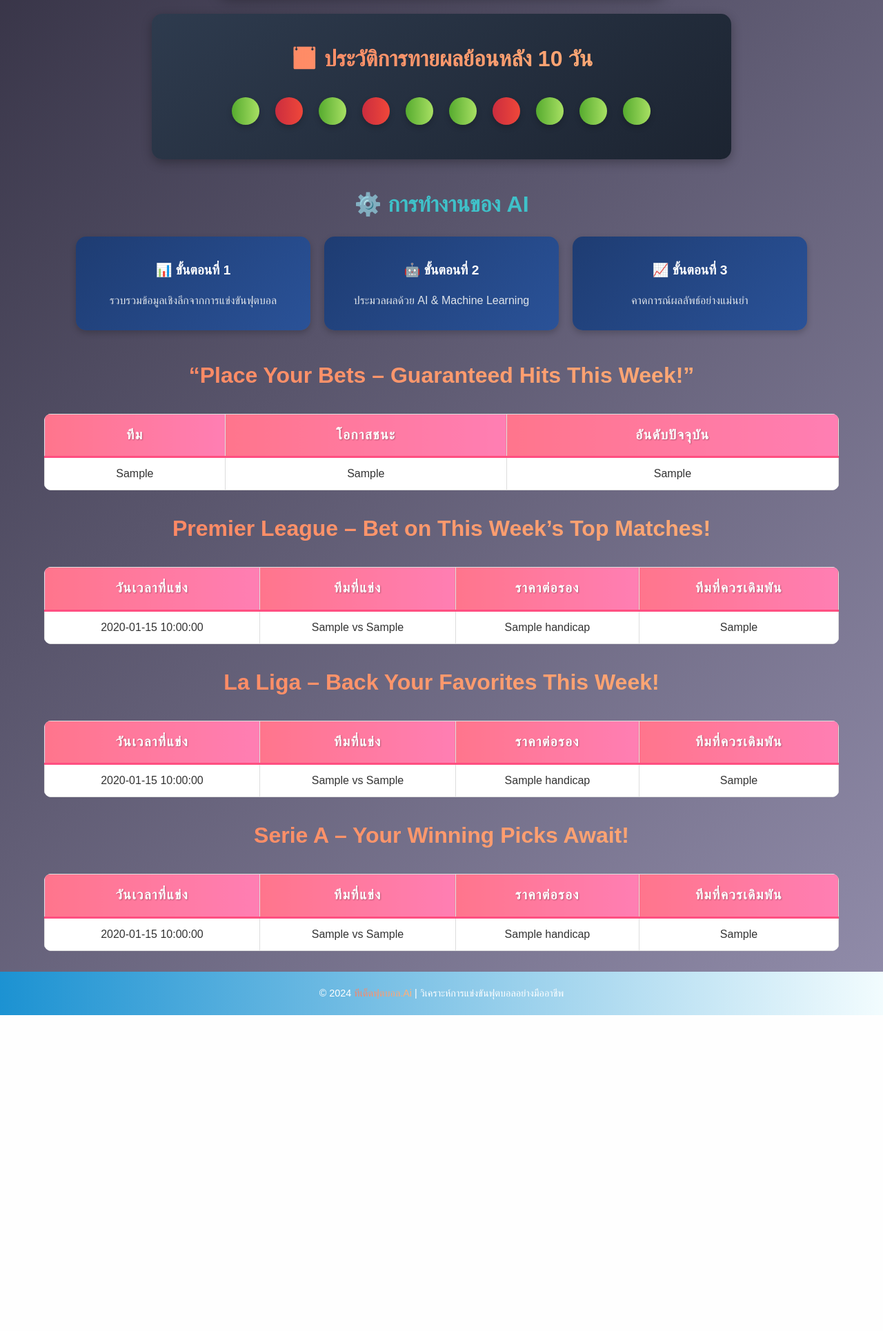
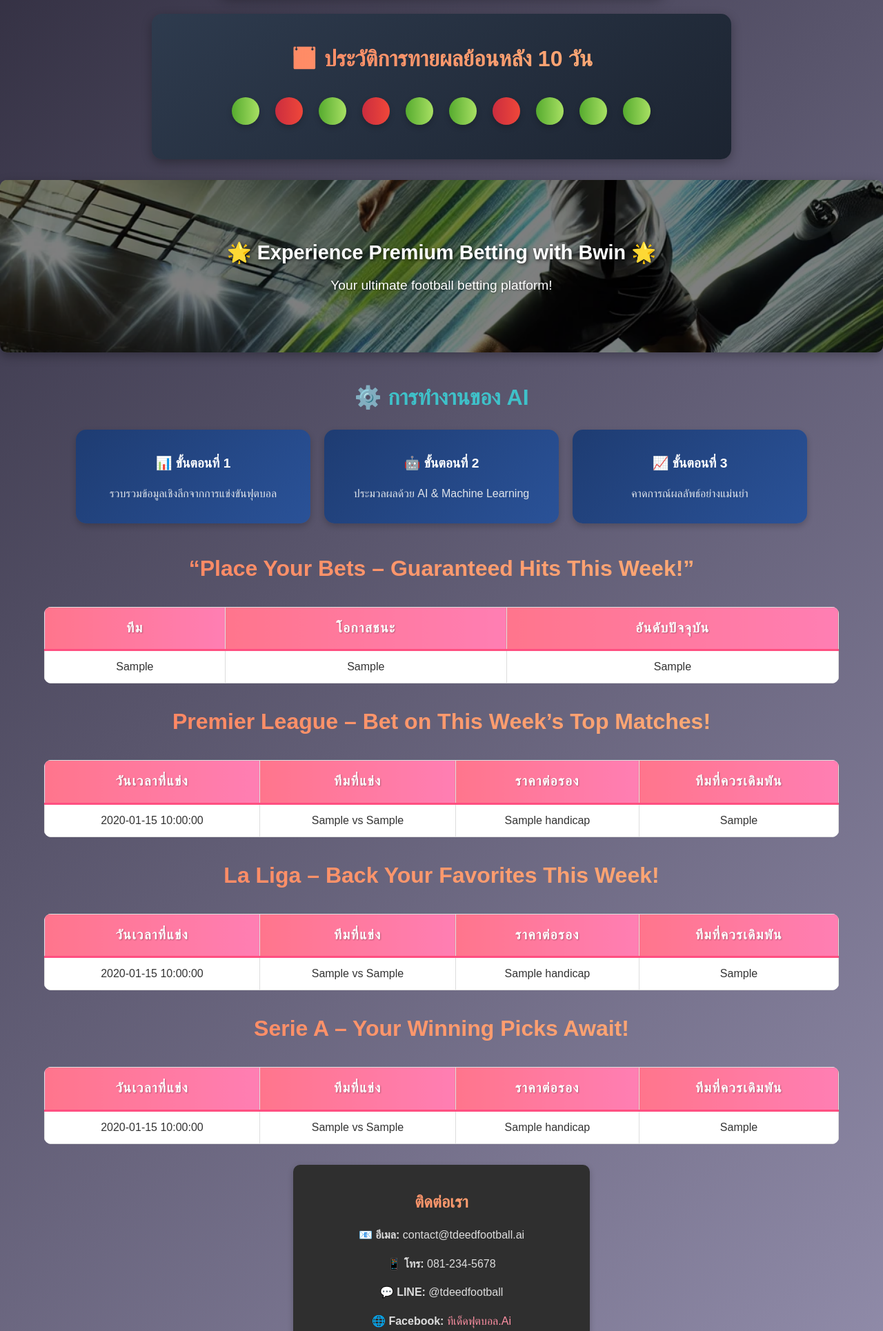
Before and after one commit to NuttWarunyu/RuZy, a Flask app: template templates/template.html in a window 1280 px wide. Shown: the part 817-2747 px from the top of the page at 69% size. Before the commit the page ends 2289 px from the top, so only its background shows below. Run offline with Flask 3, Linux system fonts and the light colour scheme; the template is opened without the code that fills it: most values are stand-ins (such as "Sample title", 1, 10 or a date in 2020).

Commit message:
Update your message

```diff
--- a/templates/template.html
+++ b/templates/template.html
@@ -93,6 +93,64 @@
         <button onclick="closeDetails()">ปิด</button>
     </div>
 </section>
+
+
+<!-- Ad Section -->
+<div id="ad-placeholder" class="ad-slot">
+    <div class="ad-content">
+        <h2>🌟 Experience Premium Betting with Bwin 🌟</h2>
+        <p>Your ultimate football betting platform!</p>
+    </div>
+</div>
+
+<!-- CSS -->
+<style>
+    .ad-slot {
+        width: 100%;
+        height: 250px;
+        margin: 20px auto;
+        background: url('/static/images/ad_background.jpg') center/cover no-repeat;
+        color: #fff;
+        text-align: center;
+        font-size: 1.5rem;
+        border-radius: 10px;
+        box-shadow: 0 5px 15px rgba(0, 0, 0, 0.3);
+        display: flex;
+        justify-content: center;
+        align-items: center;
+        position: relative;
+    }
+
+    .ad-slot::before {
+        content: "";
+        position: absolute;
+        top: 0;
+        left: 0;
+        width: 100%;
+        height: 100%;
+        background: rgba(0, 0, 0, 0.5); /* ช่วยเพิ่มความชัดเจนให้ข้อความ */
+        border-radius: 10px;
+        z-index: 1;
+    }
+
+    .ad-content {
+        position: relative;
+        z-index: 2; /* ทำให้ข้อความอยู่เหนือพื้นหลัง */
+    }
+
+    .ad-content h2 {
+        font-size: 1.8rem;
+        font-weight: bold;
+        margin: 0;
+        text-shadow: 2px 2px 5px rgba(0, 0, 0, 0.7);
+    }
+
+    .ad-content p {
+        font-size: 1.2rem;
+        margin: 10px 0 0;
+        text-shadow: 1px 1px 3px rgba(0, 0, 0, 0.5);
+    }
+</style>
 
  <!-- การทำงานของ ai -->
 <div id="ai-workflow">
@@ -284,6 +342,51 @@
         }
     </script>
 
+<!-- Contact Section -->
+<section id="contact-us">
+    <h3 class="section-title gradient-text">ติดต่อเรา</h3>
+    <div class="contact-card">
+        <p><strong>📧 อีเมล:</strong> contact@tdeedfootball.ai</p>
+        <p><strong>📱 โทร:</strong> 081-234-5678</p>
+        <p><strong>💬 LINE:</strong> @tdeedfootball</p>
+        <p><strong>🌐 Facebook:</strong> <a href="https://facebook.com/tdeedfootball" target="_blank">ทีเด็ดฟุตบอล.Ai</a></p>
+    </div>
+</section>
+
+<!-- Style for Contact Section -->
+<style>
+    #contact-us {
+        text-align: center;
+        margin: 20px auto;
+        padding: 15px;
+        max-width: 400px;
+        background: #2f2f2f;
+        color: #ddd;
+        border-radius: 10px;
+        box-shadow: 0 3px 10px rgba(0, 0, 0, 0.2);
+        font-size: 0.9rem;
+    }
+
+    #contact-us h3 {
+        font-size: 1.5rem;
+        margin-bottom: 15px;
+        color: #ff7eb3;
+    }
+
+    .contact-card {
+        font-size: 1rem;
+        line-height: 1.6;
+    }
+
+    .contact-card a {
+        color: #ff91a4;
+        text-decoration: none;
+    }
+
+    .contact-card a:hover {
+        text-decoration: underline;
+    }
+</style>
 
     <!-- Footer -->
     <footer class="footer">
```
Also changed, not shown: output/analysis.html (+103 -0 lines), static/images/Ruzy_Logo.webp (renamed from images/Ruzy_Logo.webp), static/images/ad_background.jpg (added), 4 other files.
